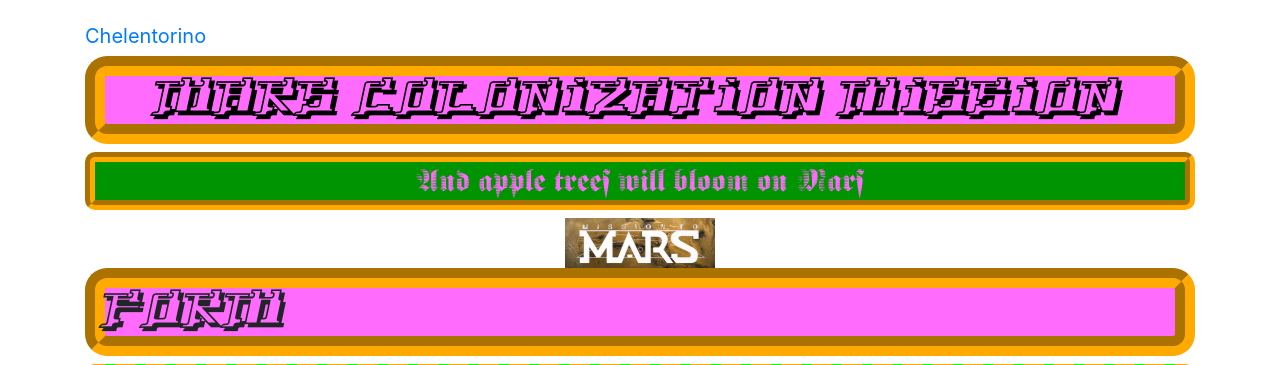
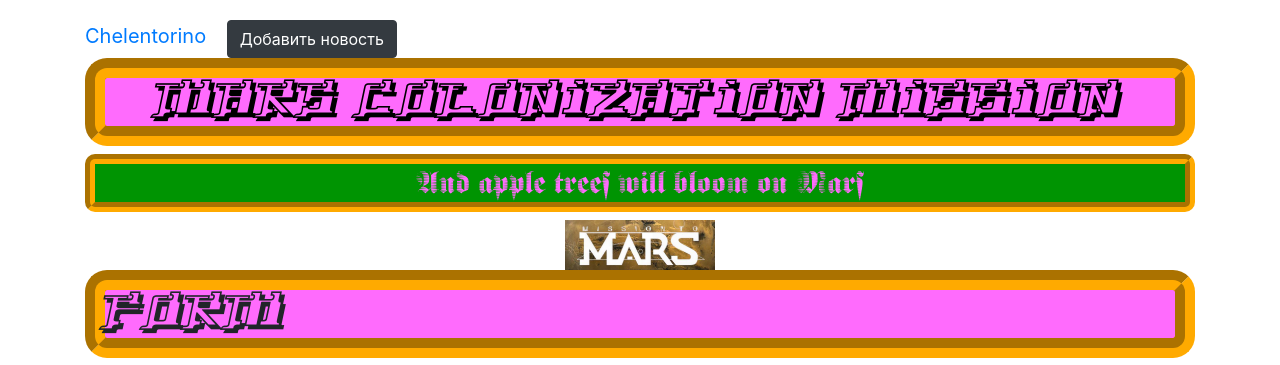
Before and after one commit to Andrey79866568/my-first-repository, a Flask app: page /add_job in a window 1280 px wide. Shown: the part 42-407 px from the top of the page. Run offline with Flask 2, Linux system fonts and the light colour scheme; a user stored in the database is signed in; some libraries are stand-ins or nearby versions.

Commit message:
Готовое приложение

```diff
--- a/templates/base_nav.html
+++ b/templates/base_nav.html
@@ -33,6 +33,7 @@
 
         {% if current_user.is_authenticated %}
             <a class="navbar-brand" href="/logout">{{ current_user.name }}</a>
+            <a class="btn btn-dark" href="/add_job">Добавить новость</a>
         {% else %}
         <p>
             <a class="btn btn-primary " href="/register">Зарегистрироваться</a>
```
Also changed, not shown: sqlalch_data/db/mars.db.
